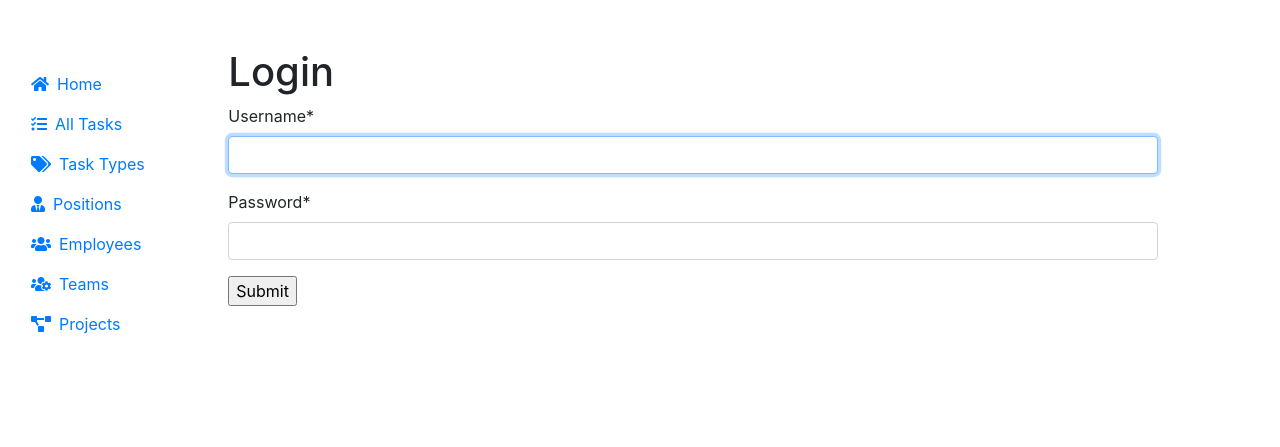
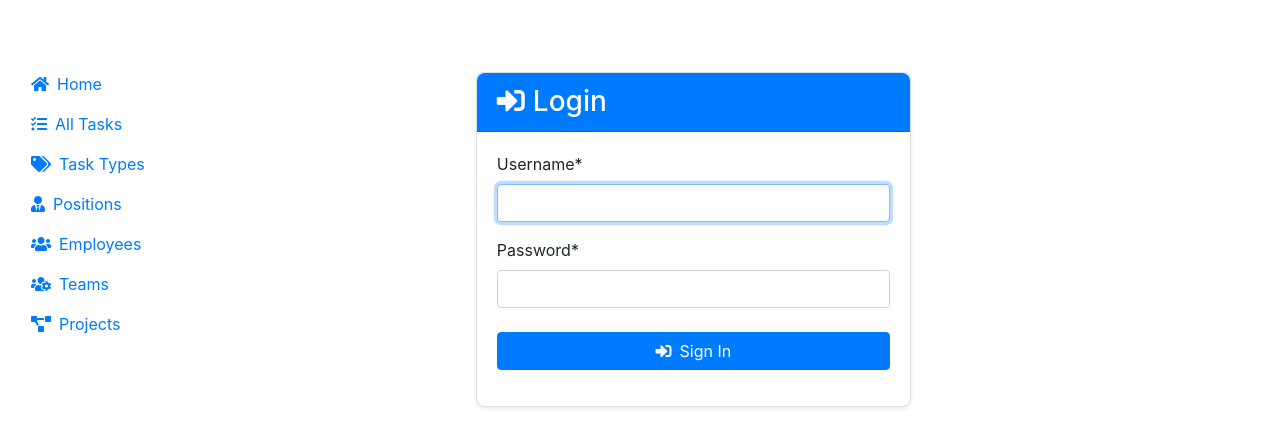
Before and after one commit to Miwacer/TE4m-job, a Django app: page /accounts/login/ in a window 1280 px wide. Shown: the top 447 px of the page. Run offline with Django 5.2, Linux system fonts and the light colour scheme; some libraries are stand-ins or nearby versions.

Commit message:
restyle login

```diff
--- a/workspace/templates/registration/login.html
+++ b/workspace/templates/registration/login.html
@@ -1,19 +1,45 @@
 {% extends "base.html" %}
 {% load crispy_forms_tags %}
 
+{% block content %}
+<div class="container mt-4">
+  <div class="row justify-content-center">
+    <div class="col-md-6">
+      <div class="card shadow-sm">
+        <div class="card-header bg-primary text-white">
+          <h3 class="mb-0">
+            <i class="fas fa-sign-in-alt mr-2"></i>Login
+          </h3>
+        </div>
 
-{% block content %}
-  <h1>Login</h1>
+        <div class="card-body">
+          {% if form.errors %}
+          <div class="alert alert-danger">
+            <i class="fas fa-exclamation-circle mr-2"></i>Invalid credentials
+          </div>
+          {% endif %}
 
+          <form method="post" action="{% url 'login' %}">
+            {% csrf_token %}
+            {{ form|crispy }}
+            <div class="form-group mt-4">
+              <button type="submit" class="btn btn-primary btn-block">
+                <i class="fas fa-sign-in-alt mr-2"></i>Sign In
+              </button>
+            </div>
+          </form>
+        </div>
+      </div>
+    </div>
+  </div>
+</div>
 
-  {% if form.errors %}
-    <p style="color: red">Invalid credentials</p>
-  {% endif %}
-
-
-  <form method="post" action="{% url 'login' %}">
-    {% csrf_token %}
-    {{ form|crispy }}
-    <input type="submit" value="Submit">
-  </form>
+<style>
+  .card {
+    border-radius: 0.5rem;
+  }
+  .card-header {
+    border-radius: 0.5rem 0.5rem 0 0 !important;
+  }
+</style>
 {% endblock %}
```
Also changed, not shown: db.sqlite3.
